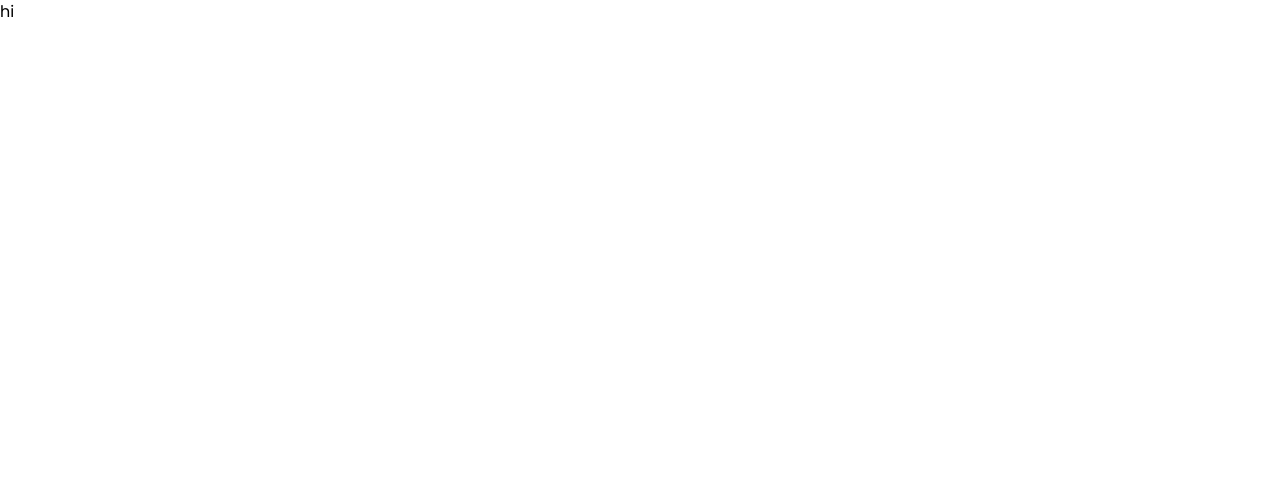
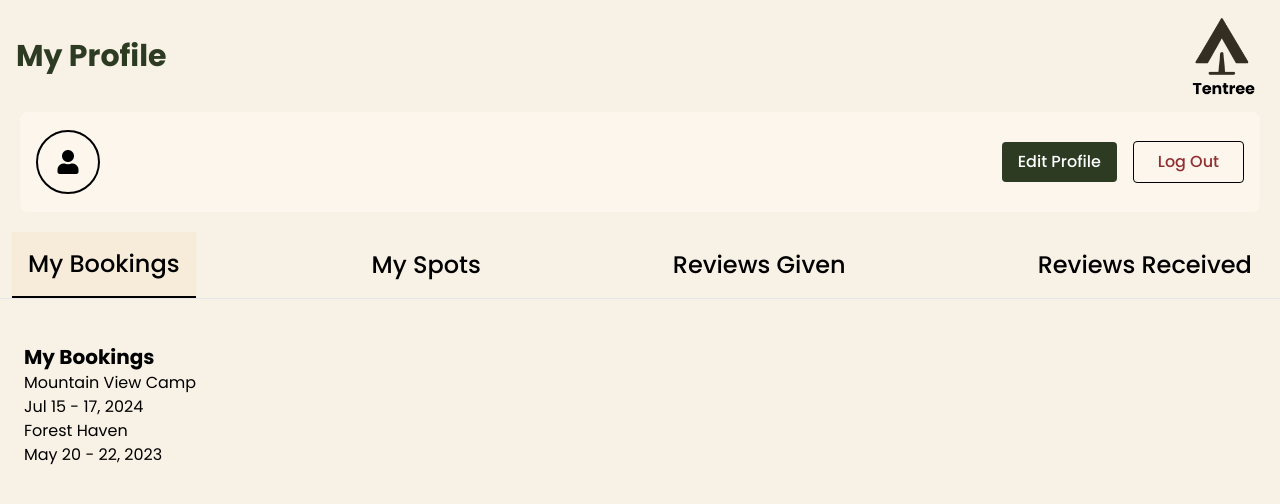
Before and after one commit to darynadenysenko/Tentree, a Vue app in the folder tentree-front/: page /profile in a window 1280 px wide. Shown: the top 504 px of the page. Built offline with nearby package versions, Linux system fonts and the light colour scheme.

Commit message:
Navigation tabs on the profile page.

```diff
--- a/tentree-front/src/components/ProfilePage.vue
+++ b/tentree-front/src/components/ProfilePage.vue
@@ -1,3 +1,132 @@
 <template>
-    <h1>hi</h1>
+    <div  class="min-h-screen bg-[#F8F1E5]">
+        <div class="flex justify-between items-center py-4 px-4">
+            <!-- My Profile -->
+            <h1 class="text-poppins font-bold text-3xl text-[#2C3B22]">My Profile</h1>
+
+            <!-- Logo -->
+            <div class="flex items-center">
+                <img src="../assets/logo.png" alt="Logo" class="w-[80px] h-[80px] object-contain"/>
+            </div>
+        </div>
+        <div  class=" h-[100px] mr-5 ml-5 rounded-lg flex justify-between items-center bg-[#FCF6ED]">
+            <!-- Left: Profile Icon & Name -->
+            <div class="flex items-center">
+                <div class=" ml-4 w-16 h-16 rounded-full border-2 border-black flex justify-center items-center">
+                    <i class="fas fa-user text-2xl text-black"></i>
+                </div>
+                <div class="ml-4">
+                    <h2 class="text-2xl font-bold">{{ userInfo.firstName }} {{ userInfo.lastName }}</h2>
+                    <p class="text-gray-600">{{ userInfo.email }}</p>
+                </div>
+            </div>
+
+            <!-- Right: Edit Profile & Logout buttons -->
+            <div class="px-4">
+                <button @click="editProfile" class="bg-[#2C3B22] text-white hover:bg-green-800 font-medium px-4 py-2 rounded mr-4">Edit Profile</button>
+                <button @click="logout" class="font-medium  bg-transparent text-[#903030] hover:bg-red-100 border border-black px-6 py-2 rounded">Log Out</button>
+            </div>
+        </div>
+
+    <!-- Tab navigation below the profile header -->
+    <div class="tabs font-medium text-2xl my-5 gap-40 flex justify-center border-b">
+      <button class="px-4 py-4"
+        v-for="tab in tabs"
+        :key="tab.name"
+        :class="['tab-button', { 'active': activeTab === tab.name, 'bg-[#F6ECD9]': activeTab == tab.name, 'border-b-2': activeTab==tab.name, 'border-black': activeTab==tab.name }]"
+        @click="setActiveTab(tab.name)"
+      >
+        {{ tab.label }}
+      </button>
+    </div>
+
+
+    <!-- Tab content -->
+    <div class="tab-content p-6">
+      <div v-if="activeTab === 'myBookings'">
+        <h3 class="font-bold text-xl">My Bookings</h3>
+        <div v-for="booking in userBookings" :key="booking.id" class="booking-item">
+          <p>{{ booking.name }}</p>
+          <p>{{ booking.date }}</p>
+        </div>
+      </div>
+
+      <div v-if="activeTab === 'mySpots'">
+        <!-- Add New Spot Button -->
+        <button @click="addNewSpot" class="mt-4 px-6 py-2 bg-[#2C3B22] text-white rounded-md hover:bg-green-800">
+            Add New Spot
+        </button>
+      </div>
+
+      <div v-if="activeTab === 'reviewsGiven'">
+        <h3 class="font-bold text-xl">Reviews Given</h3>
+        <!-- List of reviews given -->
+      </div>
+
+      <div v-if="activeTab === 'reviewsReceived'">
+        <h3 class="font-bold text-xl">Reviews Received</h3>
+        <!-- List of reviews received -->
+      </div>
+    </div>
+    </div>
+
 </template>
+<script>
+  export default {
+    data() {
+      return {
+        userInfo: {},  // Define userInfo here
+
+      userBookings: [
+        { id: 1, name: 'Mountain View Camp', date: 'Jul 15 - 17, 2024' },
+        { id: 2, name: 'Forest Haven', date: 'May 20 - 22, 2023' },
+      ],
+      tabs: [
+        { name: 'myBookings', label: 'My Bookings' },
+        { name: 'mySpots', label: 'My Spots' },
+        { name: 'reviewsGiven', label: 'Reviews Given' },
+        { name: 'reviewsReceived', label: 'Reviews Received' },
+      ],
+      activeTab: 'myBookings', // Default active tab
+    };
+    },
+    mounted() {
+      const token = localStorage.getItem('authToken');  // Get token from localStorage
+
+      if (token) {
+        fetch('http://localhost:3000/users/home', {  // The /home endpoint
+          method: 'GET',
+          headers: {
+            'Authorization': `Bearer ${token}`,  // Send token in Authorization header
+          },
+        })
+        .then(response => response.json())
+        .then(data => {
+          if (data.error) {
+            console.error(data.error);
+          } else {
+            this.userInfo = data;  // Display user info
+          }
+        })
+        .catch(error => {
+          console.error('Error fetching user info:', error);
+        });
+      }
+    },
+    methods:
+    {
+        setActiveTab(tabName) {
+            this.activeTab = tabName;  // Switch to the clicked tab
+        },
+        editProfile() {
+        // Logic for editing the profile (e.g., navigate to profile edit page)
+        },
+        logout() {
+        // Logic for logging out (e.g., clear localStorage and redirect to login)
+        localStorage.removeItem('authToken');
+        this.$router.push('/login');
+    }
+}
+  }
+
+</script>
```
